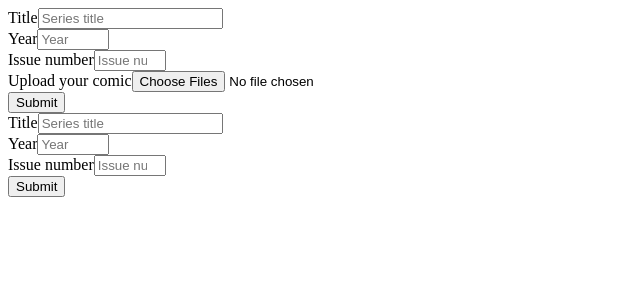
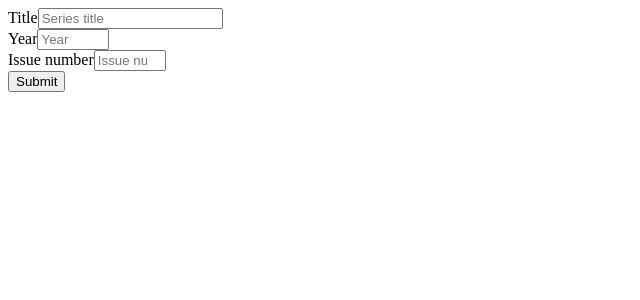
Before and after one commit to zonagilreath/ComicsReader, a React app: page / in a window 1280 px wide. Shown: the top 300 px of the page, without its empty margins (0-640 px from the left). Built offline with nearby package versions, Linux system fonts and the light colour scheme; the HTML template or start-up script is replaced by a standard one.

Commit message:
comic post working

```diff
--- a/client/src/components/PostForm.jsx
+++ b/client/src/components/PostForm.jsx
@@ -4,14 +4,15 @@ import Button from 'react-bootstrap/Button';
 import Row from 'react-bootstrap/Row'
 import Col from 'react-bootstrap/Col'
 
+    // <Form onSubmit={props.submitPost}>
 export default function PostForm(props){
   return (
-    <Form>
+    <form action='/' method='post'>
       <Row>
         <Col>
           <Form.Group controlId="formGroupTitle">
             <Form.Label>Title</Form.Label>
-            <Form.Control type="text" placeholder="Series title" />
+            <Form.Control name="title" type="text" placeholder="Series title" />
           </Form.Group>
         </Col>
         <Col>
@@ -45,7 +46,7 @@ export default function PostForm(props){
         <Col>
           <Form.Group controlId="pages">
             <Form.Label>Upload your comic</Form.Label>
-            <Form.Control type="file" multiple/>
+            <Form.Control name="files" type="file" multiple/>
           </Form.Group>
         </Col>
         <Col></Col>
@@ -55,6 +56,6 @@ export default function PostForm(props){
           </Button>
         </Col>
       </Row>
-    </Form>
+    </form>
   )
 }
--- a/client/src/index.jsx
+++ b/client/src/index.jsx
@@ -1,6 +1,5 @@
 import React from 'react';
 import ReactDOM from 'react-dom';
-import Page from './components/Page.jsx';
 import PageViewList from './components/ViewList.jsx';
 import PostForm from './components/PostForm.jsx';
 import SearchForm from './components/SearchForm.jsx';
@@ -22,10 +21,10 @@ class App extends React.Component{
       activeComic: null,
       oids: [],
       searchResults: [],
+      userMakingPost: false
     }
     this.receiveSearchResults = this.receiveSearchResults.bind(this);
     this.selectComic = this.selectComic.bind(this);
-    this.submitPost = this.submitPost.bind(this);
   }
 
   receiveSearchResults(data){
@@ -33,8 +32,6 @@ class App extends React.Component{
       searchResults: data
     }, ()=> console.log(this.state))
   }
-
-  submitPost(){}
 
   selectComic(issue_id){
     console.log(issue_id);
@@ -58,7 +55,9 @@ class App extends React.Component{
       {this.state.activeComic ? (
         <PageViewList oids={this.state.oids} />
       ) : (null)}
-      <PostForm />
+      {this.state.userMakingPost ? (
+        <PostForm submitPost={this.submitPost} />
+      ) : (null)}
       <SearchForm receiveSearchResults={this.receiveSearchResults} />
       </React.Fragment>
     )
```
Also changed, not shown: 3 other files (tests, documents, lock files or other folders).
